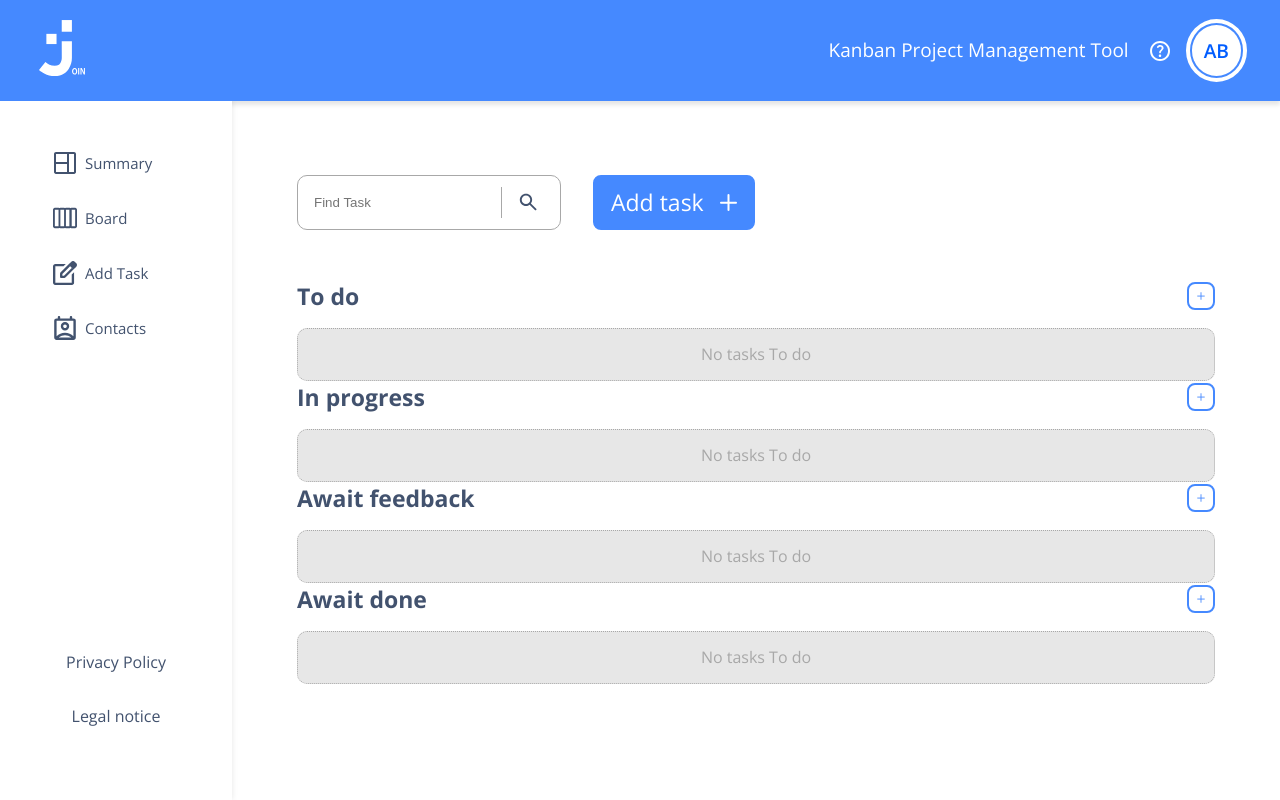
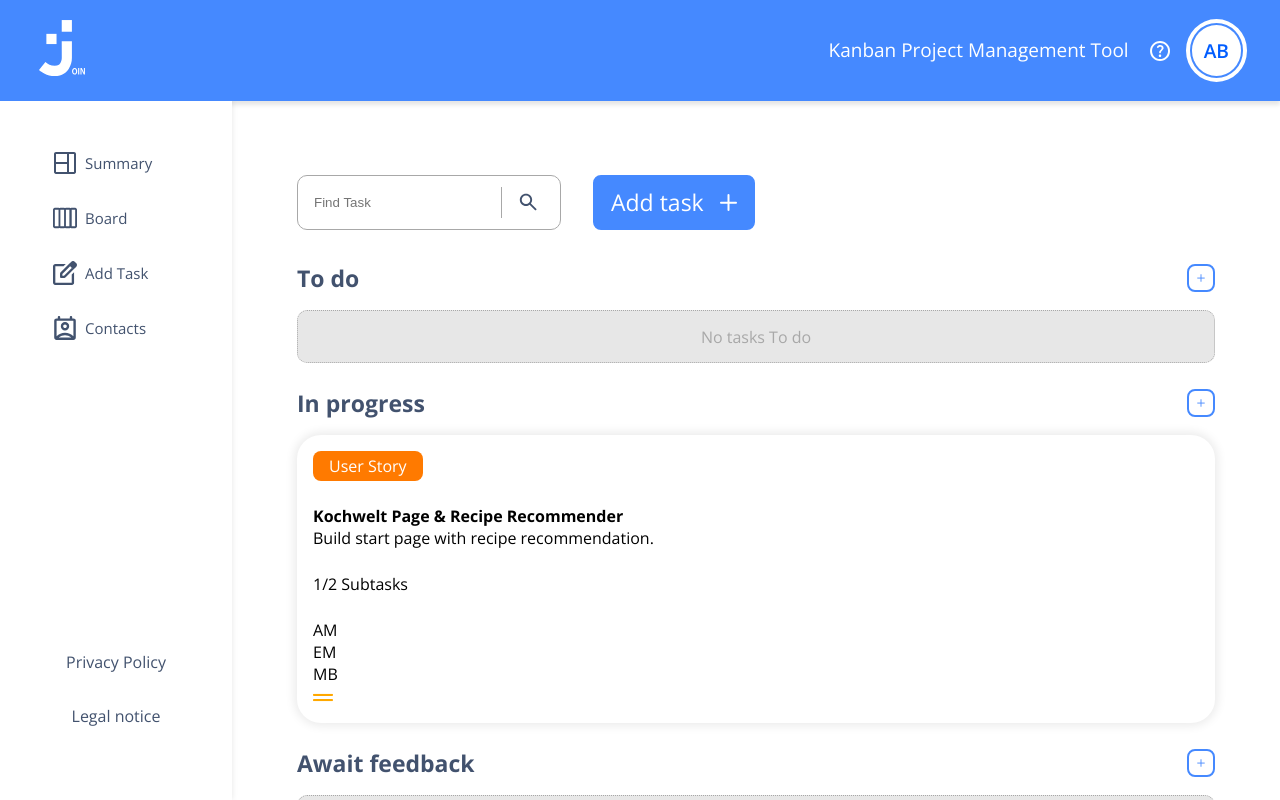
Before and after one commit to ereit673/join-solo, an Angular app: page / in a window 1280 px wide. Built offline with nearby package versions, Linux system fonts and the light colour scheme.

Commit message:
styled card small title

```diff
--- a/src/app/main-section/board/board.component.html
+++ b/src/app/main-section/board/board.component.html
@@ -17,7 +17,7 @@
     </button>
   </div>
 
-  <div class="board_tasks-container">
+  <div class="board__tasks-container">
     <div class="board__item-container">
       <div class="board__title-container">
         <h2 class="board__title">To do</h2>
@@ -35,7 +35,7 @@
           <img class="board__title-icon" src="img/plusblue.svg" alt="" />
         </div>
       </div>
-      <app-no-task></app-no-task>
+      <app-card-small></app-card-small>
     </div>
 
     <div class="board__item-container">
--- a/src/app/main-section/board/board.component.scss
+++ b/src/app/main-section/board/board.component.scss
@@ -75,8 +75,12 @@ section {
   margin-left: 10px;
 }
 
-.board_tasks-container {
+.board__tasks-container {
   margin-top: 32px;
+  display: flex;
+  flex-direction: column;
+  gap: 24px;
+
 }
 
 .board__title-container {
--- a/src/app/main-section/board/board.component.ts
+++ b/src/app/main-section/board/board.component.ts
@@ -1,9 +1,10 @@
 import { Component } from '@angular/core';
 import { NoTaskComponent } from "./no-task/no-task.component";
+import { CardSmallComponent } from "./card-small/card-small.component";
 
 @Component({
   selector: 'app-board',
-  imports: [NoTaskComponent],
+  imports: [NoTaskComponent, CardSmallComponent],
   templateUrl: './board.component.html',
   styleUrl: './board.component.scss'
 })
--- a/src/app/main-section/board/card-small/card-small.component.html
+++ b/src/app/main-section/board/card-small/card-small.component.html
@@ -1 +1,24 @@
-<p>card-small works!</p>
+<div class="task-card">
+  <h3 class="task-card__title">User Story</h3>
+  <div class="task-card__info">
+    <h4 class="task-card__subtitle">Kochwelt Page & Recipe Recommender</h4>
+    <p class="task-card__description">
+      Build start page with recipe recommendation.
+    </p>
+  </div>
+
+
+  <div class="task-card__subtasks">
+    <div class="task-card__subtask-progress"></div>
+    <span class="task-card__subtask-count">1/2 Subtasks</span>
+  </div>
+
+  <div class="task-card__team">
+    <div class="task-card__team-members">
+      <p class="task-card__team-member">AM</p>
+      <p class="task-card__team-member">EM</p>
+      <p class="task-card__team-member">MB</p>
+    </div>
+    <img class="task-card__icon" src="img/medium.svg" alt="an equal sign" />
+  </div>
+</div>
--- a/src/app/main-section/board/card-small/card-small.component.scss
+++ b/src/app/main-section/board/card-small/card-small.component.scss
@@ -0,0 +1,19 @@
+.task-card{
+    background-color: #FFF;
+    box-shadow: 0px 0px 10px 3px #00000014;
+    border-radius: 24px;
+    padding: 16px;
+    display: flex;
+    flex-direction: column;
+    gap: 24px;
+}
+
+.task-card__title{
+    font-size: 1rem;
+    font-weight: 400;
+    color: #FFFFFF;
+    background-color: #FF7A00;
+    padding: 4px 16px;
+    border-radius: 8px;
+    width: fit-content;
+}
```
